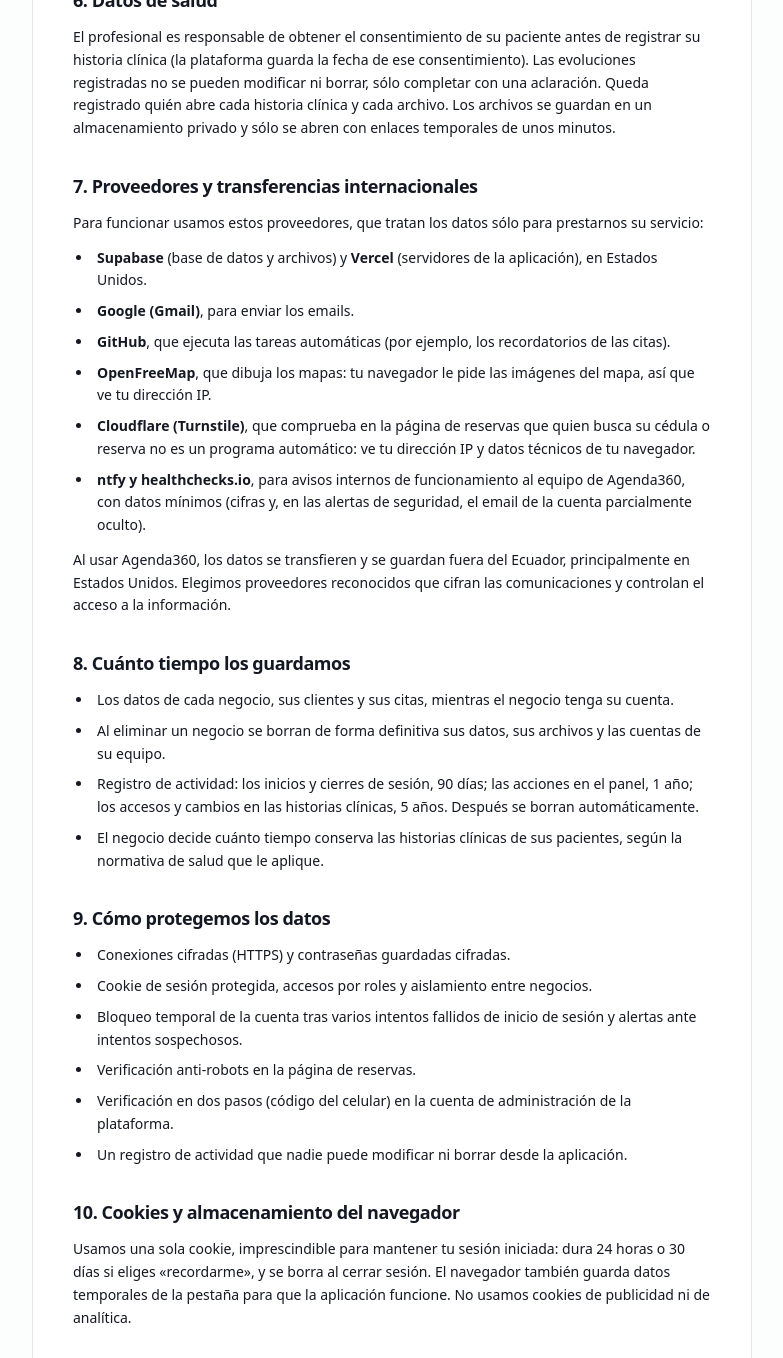
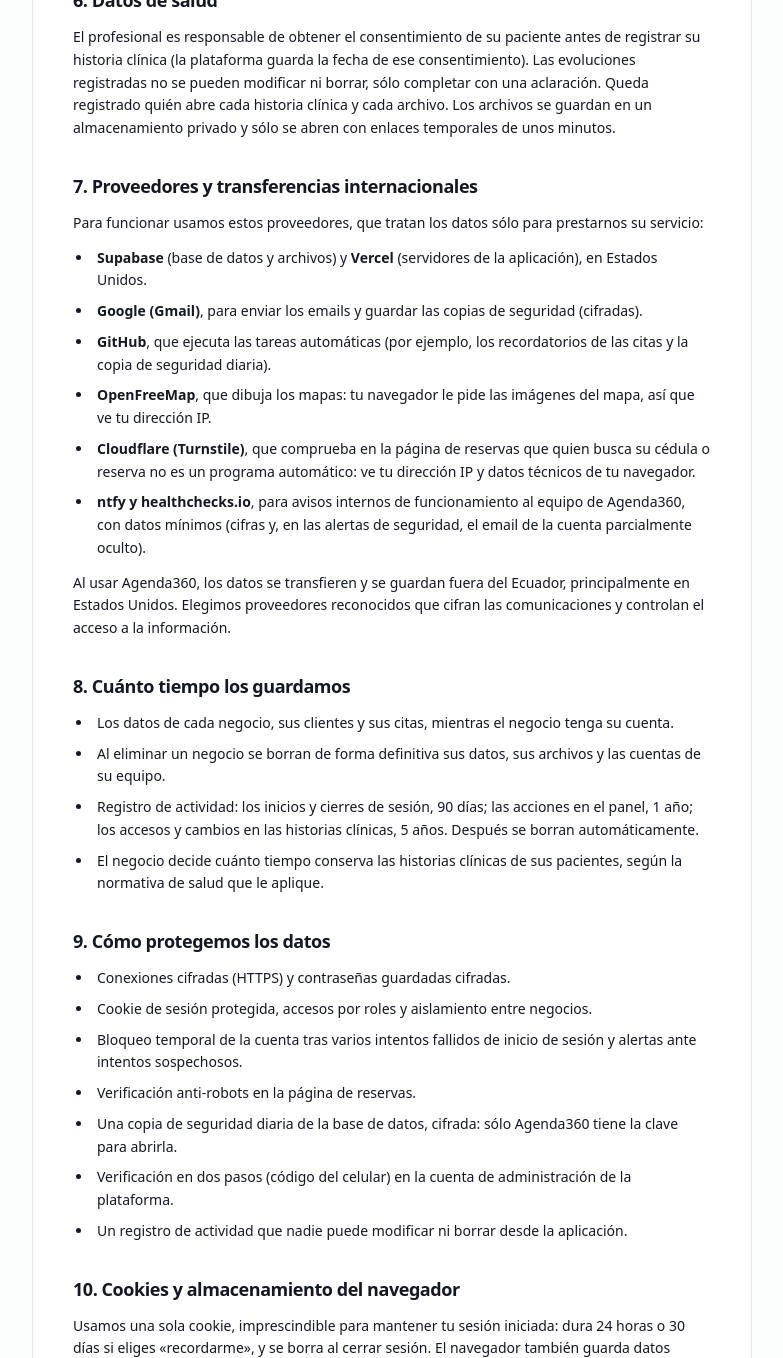
Before and after one commit to jhordan-huera/agenda-front, a React (Vite) app: page /privacidad in a window 1280 px wide. Shown: the part 1705-3063 px from the top of the page, without its empty margins (248-1031 px from the left). Built offline with nearby package versions, Linux system fonts and the light colour scheme; no server answers.

Commit message:
Política de privacidad: copia de seguridad diaria cifrada

```diff
--- a/src/pages/privacy-page.tsx
+++ b/src/pages/privacy-page.tsx
@@ -161,10 +161,11 @@
                 en Estados Unidos.
               </li>
               <li>
-                <strong>Google (Gmail)</strong>, para enviar los emails.
+                <strong>Google (Gmail)</strong>, para enviar los emails y guardar las copias de seguridad (cifradas).
               </li>
               <li>
-                <strong>GitHub</strong>, que ejecuta las tareas automáticas (por ejemplo, los recordatorios de las citas).
+                <strong>GitHub</strong>, que ejecuta las tareas automáticas (por ejemplo, los recordatorios de las citas y
+                la copia de seguridad diaria).
               </li>
               <li>
                 <strong>OpenFreeMap</strong>, que dibuja los mapas: tu navegador le pide las imágenes del mapa, así que ve tu
@@ -211,6 +212,9 @@
                 sospechosos.
               </li>
               <li>Verificación anti-robots en la página de reservas.</li>
+              <li>
+                Una copia de seguridad diaria de la base de datos, cifrada: sólo {APP_NAME} tiene la clave para abrirla.
+              </li>
               <li>Verificación en dos pasos (código del celular) en la cuenta de administración de la plataforma.</li>
               <li>Un registro de actividad que nadie puede modificar ni borrar desde la aplicación.</li>
             </ul>
```
